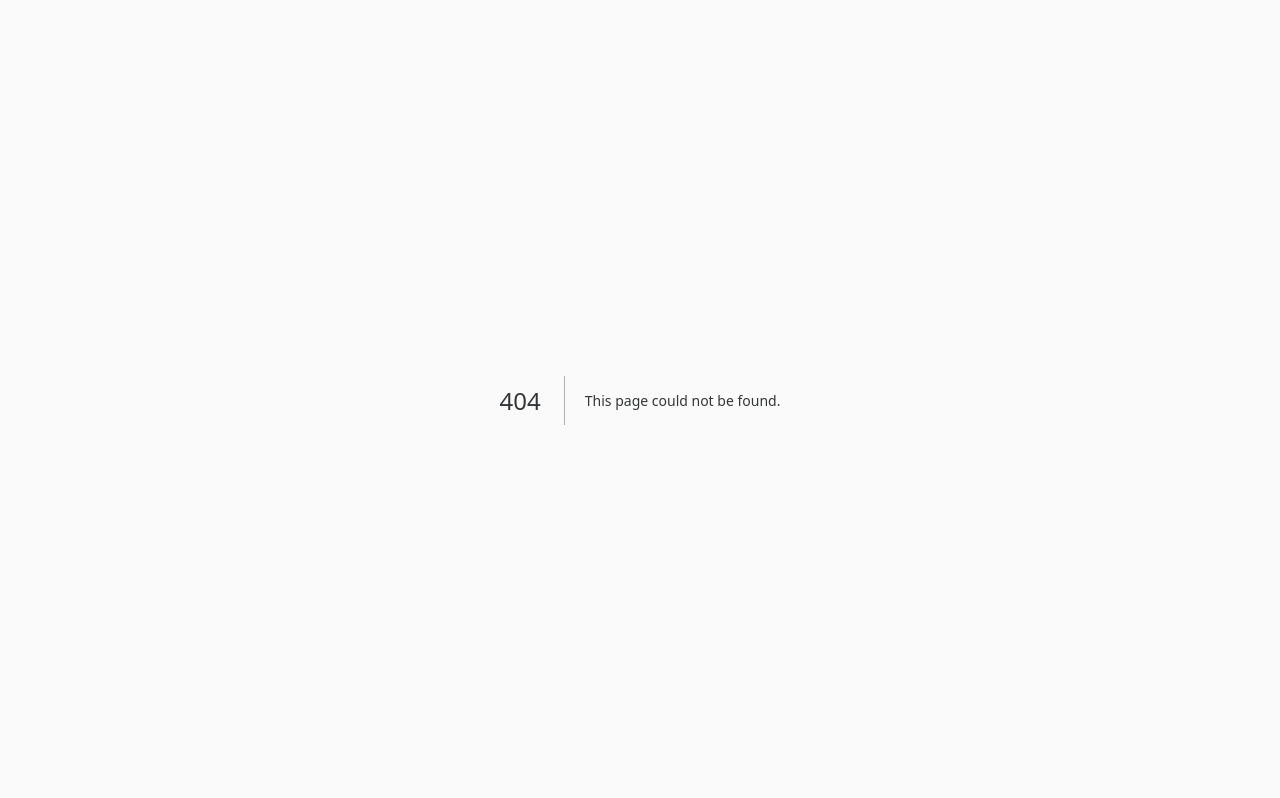
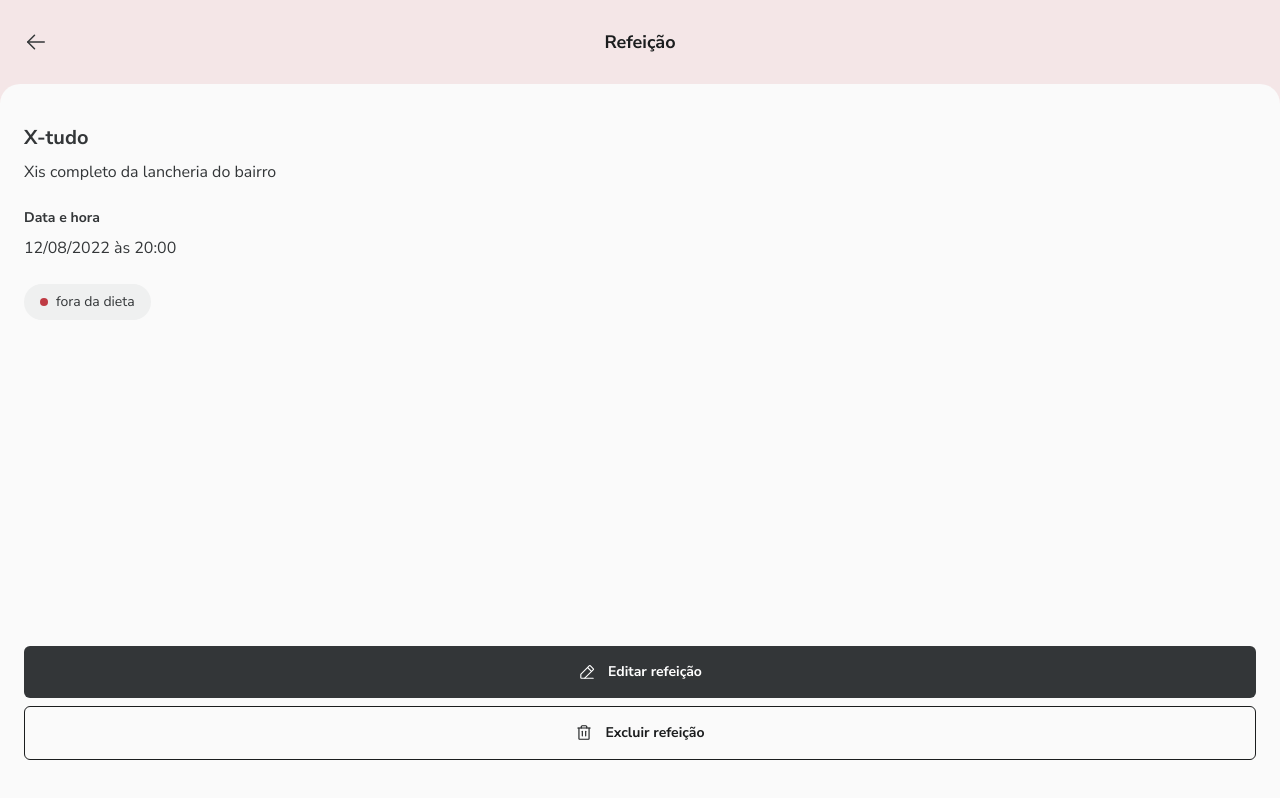
Before and after one commit to PabloXT14/daily-diet, a Next.js app in the folder web/: page /meal/001 in a window 1280 px wide. Before the commit this address had no page. Built offline with nearby package versions, Linux system fonts and the light colour scheme.

Commit message:
feat: created meal info page

```diff
--- a/web/package.json
+++ b/web/package.json
@@ -11,6 +11,7 @@
   "dependencies": {
     "@hookform/resolvers": "^3.3.0",
     "@radix-ui/react-avatar": "^1.0.3",
+    "@radix-ui/react-dialog": "^1.0.4",
     "@radix-ui/react-radio-group": "^1.1.3",
     "@radix-ui/react-slot": "^1.0.2",
     "@radix-ui/react-toggle": "^1.0.3",
--- a/web/src/app/home/components/MealsSection/DayList.tsx
+++ b/web/src/app/home/components/MealsSection/DayList.tsx
@@ -6,19 +6,19 @@
       <strong className="text-lg font-bold text-gray-700">12.08.22</strong>
       <div className="space-y-2">
         <MealItem
-          href={`/update/meal`}
+          href={`/meal/${'001'}`}
           hour="20:00"
           name="X-tudo"
           isDiet={false}
         />
-        <MealItem href={`/update/meal`} hour="20:00" name="X-tudo" isDiet />
+        <MealItem href={`/meal/${'002'}`} hour="20:00" name="X-tudo" isDiet />
         <MealItem
-          href={`/update/meal`}
+          href={`/meal/${'003'}`}
           hour="20:00"
           name="Salada de frango com batata"
           isDiet
         />
-        <MealItem href={`/update/meal`} hour="20:00" name="X-tudo" isDiet />
+        <MealItem href={`/meal/${'004'}`} hour="20:00" name="X-tudo" isDiet />
       </div>
     </article>
   )
--- /dev/null
+++ b/web/src/app/meal/[id]/components/Content.tsx
@@ -0,0 +1,42 @@
+'use client'
+
+import Link from 'next/link'
+import { PencilSimpleLine } from '@/assets/icons/phosphor-react'
+
+import { Button } from '@/components/Button'
+import { Modal } from './Modal'
+
+export const Content = () => {
+  return (
+    <section className="flex flex-1 flex-col justify-between overflow-y-auto rounded-t-[20px] bg-gray-100 px-6 py-10">
+      <div className="flex flex-col gap-6">
+        <div className="flex flex-col gap-2">
+          <h2 className="text-xl font-bold">X-tudo</h2>
+          <p className="text-base">Xis completo da lancheria do bairro</p>
+        </div>
+
+        <div className="flex flex-col gap-2">
+          <strong className="text-sm">Data e hora</strong>
+          <p className="text-base">12/08/2022 às 20:00</p>
+        </div>
+
+        <div className="flex">
+          <div className="flex items-center justify-center gap-2 rounded-full bg-gray-200 px-4 py-2">
+            <div className="h-2 w-2 rounded-full bg-red-dark" />
+            <span className="text-sm">fora da dieta</span>
+          </div>
+        </div>
+      </div>
+
+      <footer className="flex flex-col justify-center gap-2">
+        <Link href={`/update/meal/${'001'}`}>
+          <Button className="w-full">
+            <PencilSimpleLine size={18} />
+            Editar refeição
+          </Button>
+        </Link>
+        <Modal />
+      </footer>
+    </section>
+  )
+}
--- /dev/null
+++ b/web/src/app/meal/[id]/components/Header.tsx
@@ -0,0 +1,14 @@
+import Link from 'next/link'
+import { ArrowLeft } from '@/assets/icons/phosphor-react'
+
+export const Header = () => {
+  return (
+    <header className="relative flex w-full items-center justify-center px-6 py-7">
+      <Link href="/home" className="absolute left-6">
+        <ArrowLeft size={24} className="text-gray-600" />
+      </Link>
+
+      <h1 className="text-lg font-bold text-gray-700">Refeição</h1>
+    </header>
+  )
+}
--- /dev/null
+++ b/web/src/app/meal/[id]/components/Modal.tsx
@@ -0,0 +1,42 @@
+import { Button } from '@/components/Button'
+import {
+  Dialog,
+  DialogContent,
+  DialogFooter,
+  DialogHeader,
+  DialogTitle,
+  DialogTrigger,
+} from '@/components/ui/dialog'
+import { DialogClose } from '@radix-ui/react-dialog'
+import { Trash } from '@/assets/icons/phosphor-react'
+
+export const Modal = () => {
+  return (
+    <Dialog>
+      <DialogTrigger asChild>
+        <Button
+          type="submit"
+          className="w-full"
+          form="register-meal"
+          variant="outline"
+        >
+          <Trash size={18} />
+          Excluir refeição
+        </Button>
+      </DialogTrigger>
+      <DialogContent className="flex w-[calc(100%-2rem)] max-w-[327px] flex-col gap-0 rounded-lg bg-gray-100 pt-10">
+        <DialogHeader className="mb-8">
+          <DialogTitle className="text-center text-xl font-bold">
+            Deseja realmente excluir o registro da refeição?
+          </DialogTitle>
+        </DialogHeader>
+        <DialogFooter className="flex w-full flex-row flex-wrap gap-3 min-[320px]:flex-nowrap">
+          <DialogClose asChild className="w-full">
+            <Button variant="outline">Cancelar</Button>
+          </DialogClose>
+          <Button className="w-full">Sim, excluir</Button>
+        </DialogFooter>
+      </DialogContent>
+    </Dialog>
+  )
+}
--- /dev/null
+++ b/web/src/app/meal/[id]/page.tsx
@@ -0,0 +1,27 @@
+import { twMerge } from 'tailwind-merge'
+
+import { Content } from './components/Content'
+import { Header } from './components/Header'
+
+interface MealPageProps {
+  params: {
+    id: string
+  }
+}
+
+export default function MealPage({ params }: MealPageProps) {
+  const { id } = params
+  const isDiet = false
+
+  return (
+    <main
+      className={twMerge(
+        'flex h-screen flex-col overflow-hidden',
+        isDiet ? 'bg-green-light' : 'bg-red-light',
+      )}
+    >
+      <Header />
+      <Content />
+    </main>
+  )
+}
--- a/web/src/app/update/meal/page.tsx
+++ /dev/null
@@ -1,11 +0,0 @@
-import { Header } from './components/Header'
-import { ReadableContent } from './components/ReadableContent'
-
-export default function MealUpdate() {
-  return (
-    <main className="flex h-screen flex-col overflow-hidden bg-gray-300">
-      <Header />
-      <ReadableContent />
-    </main>
-  )
-}
--- /dev/null
+++ b/web/src/components/ui/dialog.tsx
@@ -0,0 +1,121 @@
+'use client'
+
+import { forwardRef } from 'react'
+import * as DialogPrimitive from '@radix-ui/react-dialog'
+
+import { cn } from '@/lib/utils'
+
+const Dialog = DialogPrimitive.Root
+
+const DialogTrigger = DialogPrimitive.Trigger
+
+const DialogPortal = ({
+  className,
+  ...props
+}: DialogPrimitive.DialogPortalProps) => (
+  <DialogPrimitive.Portal className={cn(className)} {...props} />
+)
+DialogPortal.displayName = DialogPrimitive.Portal.displayName
+
+const DialogOverlay = forwardRef<
+  React.ElementRef<typeof DialogPrimitive.Overlay>,
+  React.ComponentPropsWithoutRef<typeof DialogPrimitive.Overlay>
+>(({ className, ...props }, ref) => (
+  <DialogPrimitive.Overlay
+    ref={ref}
+    className={cn(
+      'fixed inset-0 z-50 bg-gray-600/50 data-[state=open]:animate-in data-[state=closed]:animate-out data-[state=closed]:fade-out-0 data-[state=open]:fade-in-0',
+      className,
+    )}
+    {...props}
+  />
+))
+DialogOverlay.displayName = DialogPrimitive.Overlay.displayName
+
+const DialogContent = forwardRef<
+  React.ElementRef<typeof DialogPrimitive.Content>,
+  React.ComponentPropsWithoutRef<typeof DialogPrimitive.Content>
+>(({ className, children, ...props }, ref) => (
+  <DialogPortal>
+    <DialogOverlay />
+    <DialogPrimitive.Content
+      ref={ref}
+      className={cn(
+        'fixed left-[50%] top-[50%] z-50 grid w-full max-w-lg translate-x-[-50%] translate-y-[-50%] gap-4 border bg-background p-6 shadow-lg duration-200 data-[state=open]:animate-in data-[state=closed]:animate-out data-[state=closed]:fade-out-0 data-[state=open]:fade-in-0 data-[state=closed]:zoom-out-95 data-[state=open]:zoom-in-95 data-[state=closed]:slide-out-to-left-1/2 data-[state=closed]:slide-out-to-top-[48%] data-[state=open]:slide-in-from-left-1/2 data-[state=open]:slide-in-from-top-[48%] sm:rounded-lg md:w-full',
+        className,
+      )}
+      {...props}
+    >
+      {children}
+      <DialogPrimitive.Close className="absolute right-4 top-4 rounded-sm opacity-70 ring-offset-background transition-opacity data-[state=open]:bg-accent data-[state=open]:text-muted-foreground hover:opacity-100 focus:outline-none focus:ring-2 focus:ring-ring focus:ring-offset-2 disabled:pointer-events-none">
+        <span className="sr-only">Close</span>
+      </DialogPrimitive.Close>
+    </DialogPrimitive.Content>
+  </DialogPortal>
+))
+DialogContent.displayName = DialogPrimitive.Content.displayName
+
+const DialogHeader = ({
+  className,
+  ...props
+}: React.HTMLAttributes<HTMLDivElement>) => (
+  <div
+    className={cn(
+      'flex flex-col space-y-1.5 text-center sm:text-left',
+      className,
+    )}
+    {...props}
+  />
+)
+DialogHeader.displayName = 'DialogHeader'
+
+const DialogFooter = ({
+  className,
+  ...props
+}: React.HTMLAttributes<HTMLDivElement>) => (
+  <div
+    className={cn(
+      'flex flex-col-reverse sm:flex-row sm:justify-end sm:space-x-2',
+      className,
+    )}
+    {...props}
+  />
+)
+DialogFooter.displayName = 'DialogFooter'
+
+const DialogTitle = forwardRef<
+  React.ElementRef<typeof DialogPrimitive.Title>,
+  React.ComponentPropsWithoutRef<typeof DialogPrimitive.Title>
+>(({ className, ...props }, ref) => (
+  <DialogPrimitive.Title
+    ref={ref}
+    className={cn(
+      'text-lg font-semibold leading-none tracking-tight',
+      className,
+    )}
+    {...props}
+  />
+))
+DialogTitle.displayName = DialogPrimitive.Title.displayName
+
+const DialogDescription = forwardRef<
+  React.ElementRef<typeof DialogPrimitive.Description>,
+  React.ComponentPropsWithoutRef<typeof DialogPrimitive.Description>
+>(({ className, ...props }, ref) => (
+  <DialogPrimitive.Description
+    ref={ref}
+    className={cn('text-sm text-muted-foreground', className)}
+    {...props}
+  />
+))
+DialogDescription.displayName = DialogPrimitive.Description.displayName
+
+export {
+  Dialog,
+  DialogTrigger,
+  DialogContent,
+  DialogHeader,
+  DialogFooter,
+  DialogTitle,
+  DialogDescription,
+}
```
Also changed, not shown: 1 other file (tests, documents, lock files or other folders).
